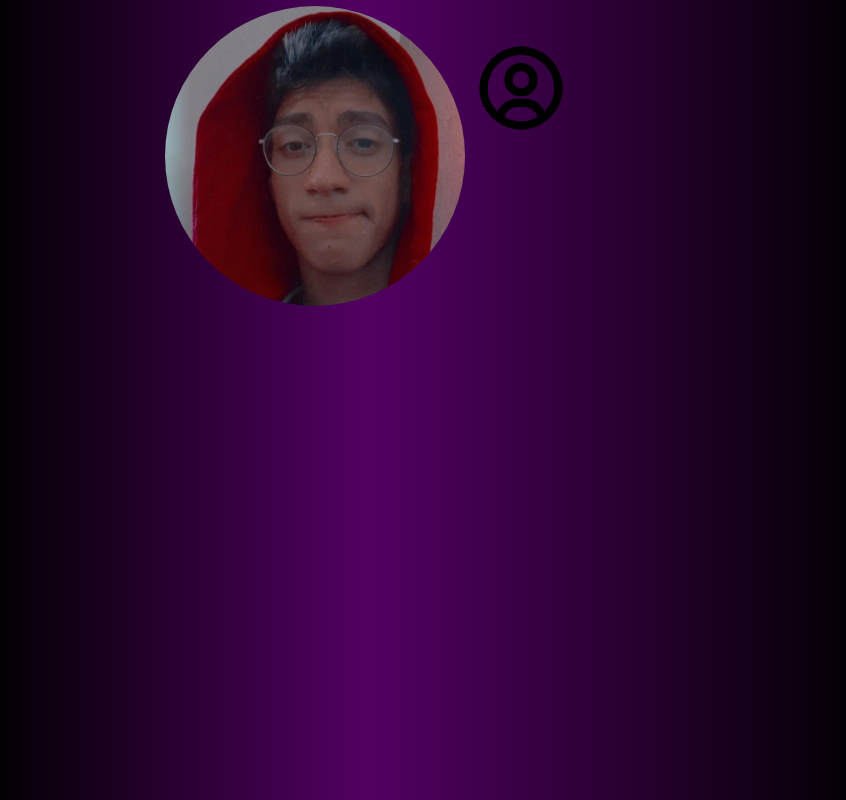
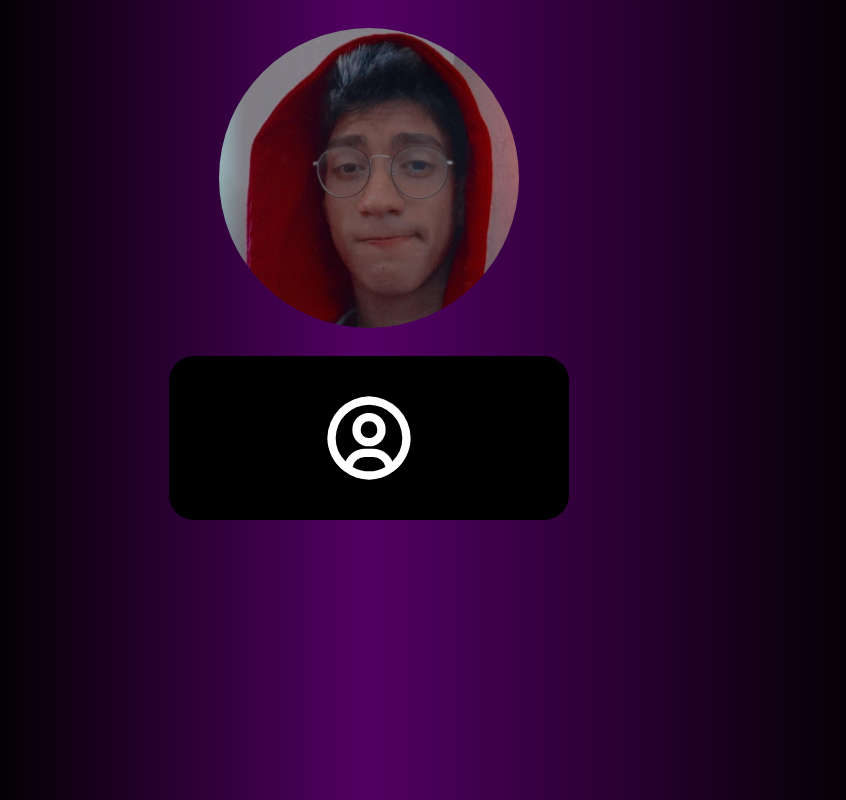
Before and after one commit to BrunoL326/Portif-lio-, a React (Vite) app: page / in a window 1280 px wide. Shown: the whole page, without its empty margins (273-1119 px from the left). Built offline with nearby package versions, Linux system fonts and the light colour scheme.

Commit message:
Upgrades 1

```diff
--- a/index.html
+++ b/index.html
@@ -2,9 +2,9 @@
 <html lang="en">
   <head>
     <meta charset="UTF-8" />
-    <link rel="icon" href="./public/Logo.png">
+    <link rel="icon" href="public/Icon.png">
     <meta name="viewport" content="width=device-width, initial-scale=1.0" />
-    <title>Portifólio</title>
+    <title>Bruno L</title>
   </head>
   <body>
     <div id="root"></div>
--- a/src/Home/Home.tsx
+++ b/src/Home/Home.tsx
@@ -15,7 +15,7 @@ function Home() {
 
      <div className='Botton'>
 
-<Space/>
+    <Space/>
     </div>
         </div>
     )
--- a/src/Starter/Starter.css
+++ b/src/Starter/Starter.css
@@ -1,11 +1,12 @@
 .Background{
     min-height: 750px;
     min-width: 750px;
-    position: grid;
-    display: flex ;
-    align-items: inline-column ;
+    padding: 20px;
+}
+
+.perf-1{
+    display: flex;
     justify-content: center;
-
 }
 
 .Eu-2{
@@ -15,7 +16,32 @@
     height: 300px;
     width: 300px;
 }
+.Content-1{
+    padding: 20px;
+    display: flex;
+    justify-content: center;
+    text-decoration: none;
+}
+.Container-1{
+    box-sizing: border-box;
+    position: relative;
+    border-radius: 25px;
+    font-size: 30px;
+    font-family: Impact, Haettenschweiler, 'Arial Narrow Bold', sans-serif;
+    width: 400px;
+    height: 150;
+    background-color: #000 ;
+    display: flex;
+    align-items: center;
+    justify-content: center;
+    color: #ffff;
+    cursor: pointer;
+    flex-wrap: nowrap;
+}
 
-.Cont-1{
+.Container-1:hover{
+    background-color: white;
+    transition: 0.9s;
+    color: black;
 
 }
--- a/src/Starter/Starter.tsx
+++ b/src/Starter/Starter.tsx
@@ -1,17 +1,22 @@
 import Perfil from './EU2.jpg'
 import { BiUserCircle }  from '@react-icons/all-files/bi/BiUserCircle'
+import  { Link } from 'react-router-dom';
 import './Starter.css'
 
 function Starter() {
     return(
         <div className='Background'>
-             <img src={Perfil} className='Eu-2'/>
-             <a className='Cont-1'>
-            <BiUserCircle/>
+            <div className='perf-1'>
+                <img src={Perfil} className='Eu-2'/>
+            </div>
+            <div className='Content-1'>
+            <Link to='/Home'>
+                <a className='Container-1'>
+                <BiUserCircle/>
              </a>
-
+             </Link>
+             </div>
         </div>
-
     )
 }
 
```
Also changed, not shown: public/Icon.png (added), public/Logo.png (deleted).
